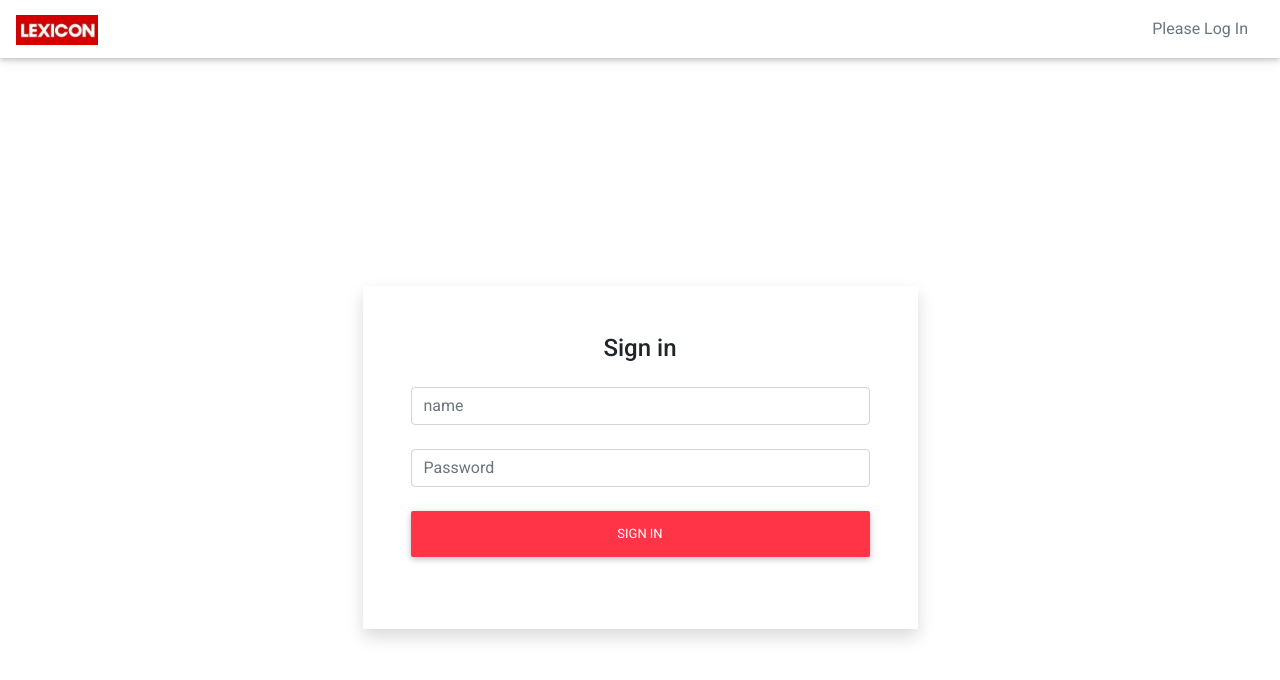
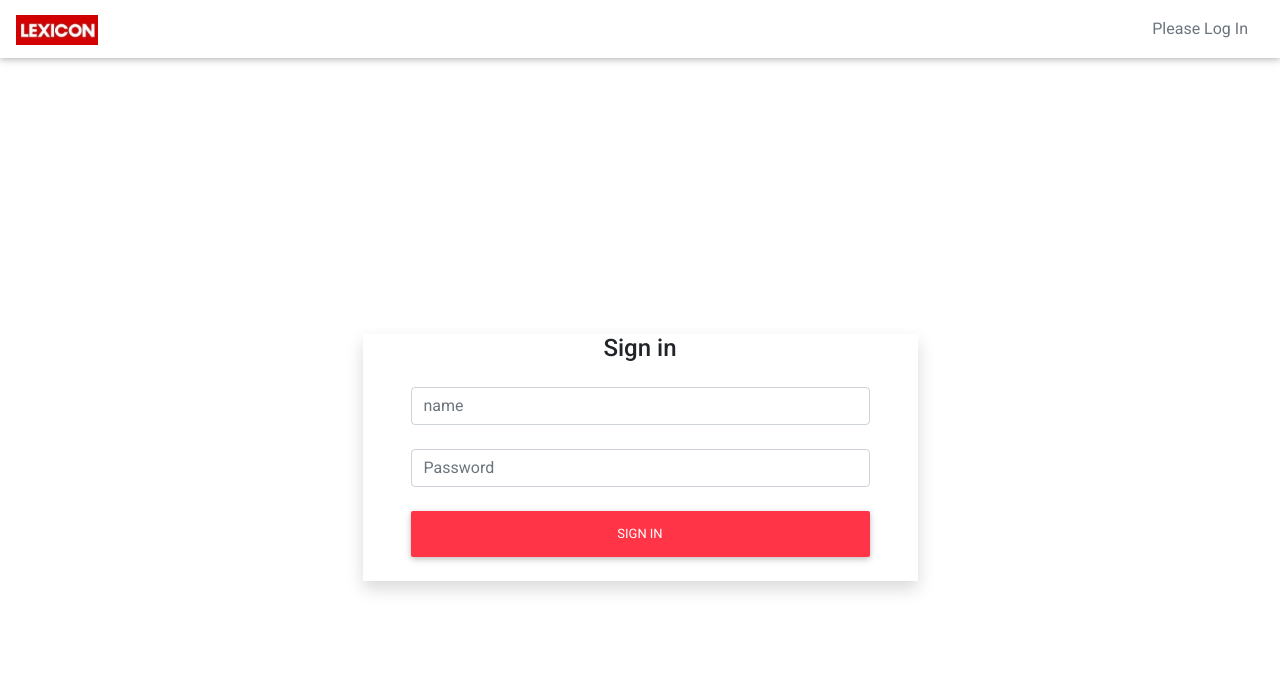
Before and after one commit to johnLexicon/vue_labb2, a Vue app: page / in a window 1280 px wide. Shown: the top 680 px of the page. Built offline with nearby package versions, Linux system fonts and the light colour scheme.

Commit message:
Styling changes.

```diff
--- a/src/components/Form.vue
+++ b/src/components/Form.vue
@@ -1,6 +1,6 @@
 <template>
   <!-- Default form login -->
-  <form class="text-center p-5 w-50 shadow" @submit.prevent="logIn">
+  <form class="text-center px-5 w-50 shadow" @submit.prevent="logIn">
     <p class="h4 mb-4">Sign in</p>
 
     <!-- Name -->
```
Also changed, not shown: 1 other file (tests, documents, lock files or other folders).
